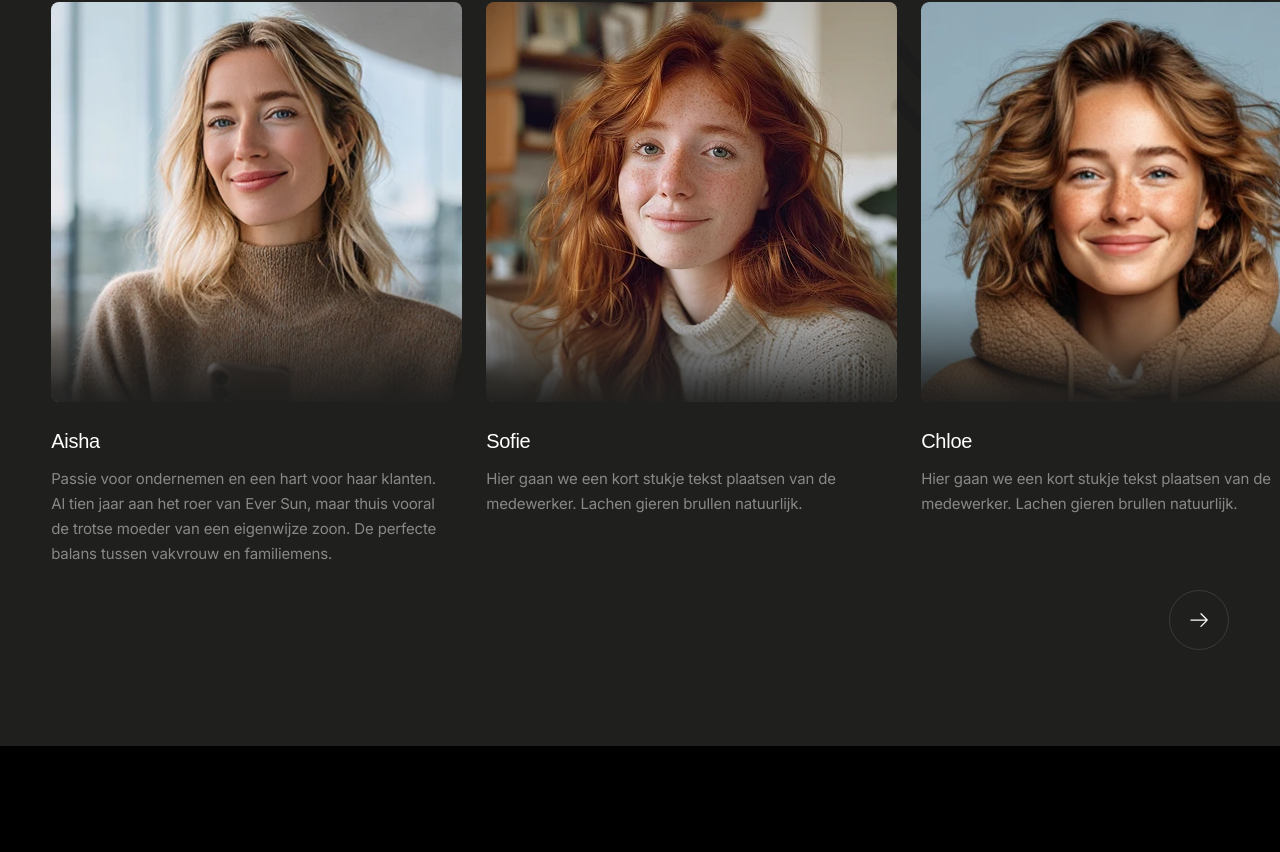
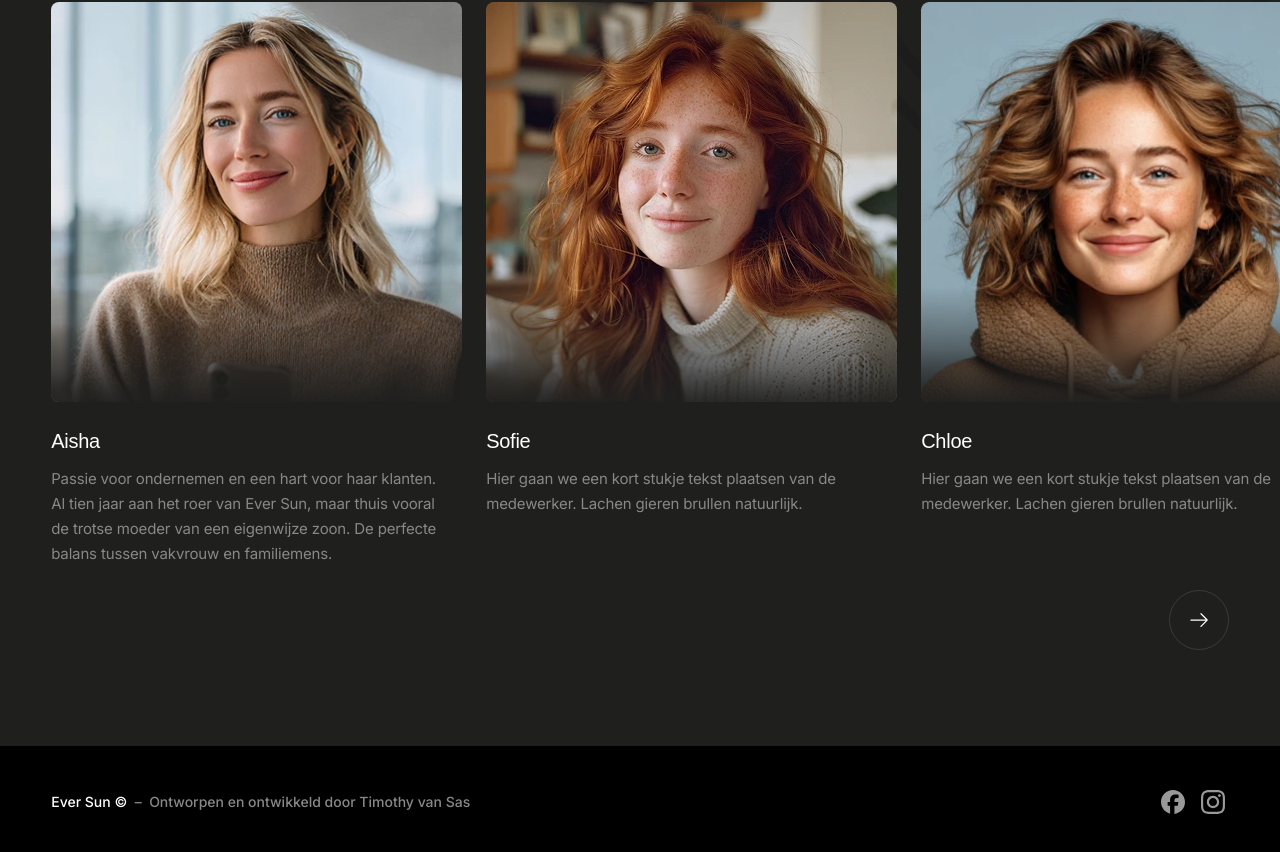
Before and after one commit to timothyvansas-gif/eversun, a Next.js app: page / in a window 1280 px wide. Shown: the part 5038-5890 px from the top of the page. Before the commit the page ends 5784 px from the top, so only its background shows below. Built offline with nearby package versions, Linux system fonts and the light colour scheme; a web font is replaced by a local one.

Commit message:
feat: add site-wide footer component to page layout

```diff
--- /dev/null
+++ b/src/components/footer.tsx
@@ -0,0 +1,54 @@
+import Image from "next/image";
+import facebookIcon from "@/images/socials/social-facebook.svg";
+import instagramIcon from "@/images/socials/social-instagram.svg";
+
+export default function Footer() {
+  return (
+    <footer
+      className="w-full bg-black py-6 sm:py-10"
+      style={{ paddingLeft: "clamp(1.5rem, 4vw, 10rem)", paddingRight: "clamp(1.5rem, 4vw, 10rem)" }}
+    >
+      <div className="w-full max-w-[1280px] mx-auto flex items-center justify-between">
+        <p className="text-sm font-medium">
+          <span className="text-white">Ever Sun ©</span>
+          <span style={{ color: "#888888" }}>
+            &nbsp; – &nbsp;<span className="hidden sm:inline">Ontworpen en ontwikkeld door Timothy van Sas</span><span className="sm:hidden">Ontwikkeld door Timothy van Sas</span>
+          </span>
+        </p>
+
+        <div className="hidden sm:flex items-center gap-2">
+          <a
+            href="https://www.facebook.com/eversun.assen/"
+            target="_blank"
+            rel="noopener noreferrer"
+            className="p-1 opacity-60 hover:opacity-100 transition-opacity"
+            aria-label="Facebook"
+          >
+            <Image
+              src={facebookIcon}
+              alt="Facebook"
+              width={24}
+              height={24}
+              className="brightness-0 invert"
+            />
+          </a>
+          <a
+            href="https://www.instagram.com/ever_sun_assen/"
+            target="_blank"
+            rel="noopener noreferrer"
+            className="p-1 opacity-60 hover:opacity-100 transition-opacity"
+            aria-label="Instagram"
+          >
+            <Image
+              src={instagramIcon}
+              alt="Instagram"
+              width={24}
+              height={24}
+              className="brightness-0 invert"
+            />
+          </a>
+        </div>
+      </div>
+    </footer>
+  );
+}
--- a/src/components/page-layout.tsx
+++ b/src/components/page-layout.tsx
@@ -6,6 +6,7 @@ import Bento from "@/components/bento";
 import HeroSection from "@/components/hero";
 import StickyHeader from "@/components/sticky-header";
 import MobileMenu from "@/components/mobile-menu";
+import Footer from "@/components/footer";
 
 const OnzeZonnebanken = dynamic(() => import("@/components/onze-zonnebanken"));
 const Producten = dynamic(() => import("@/components/producten"));
@@ -44,6 +45,7 @@ export default function PageLayout() {
         <OnzeZonnebanken />
         <Producten />
         <OverOns />
+        <Footer />
       </main>
 
       <div
```
